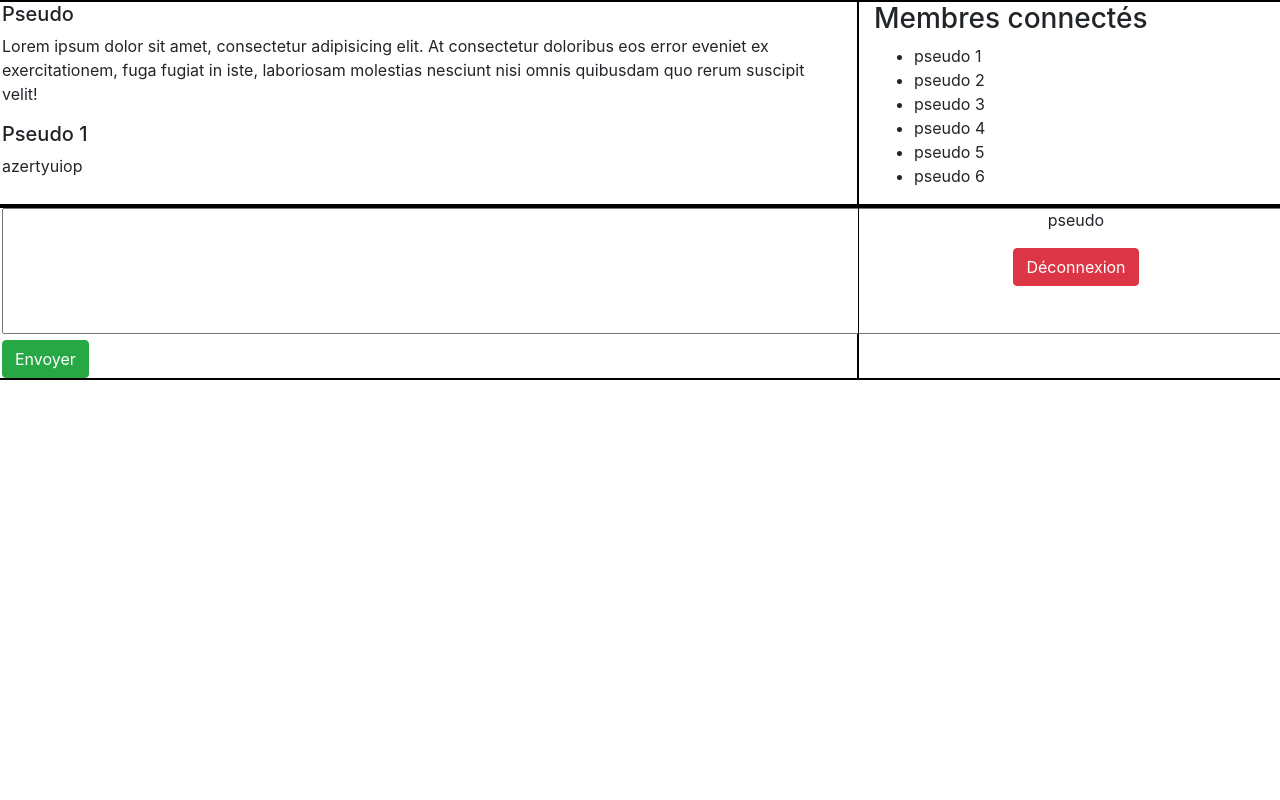
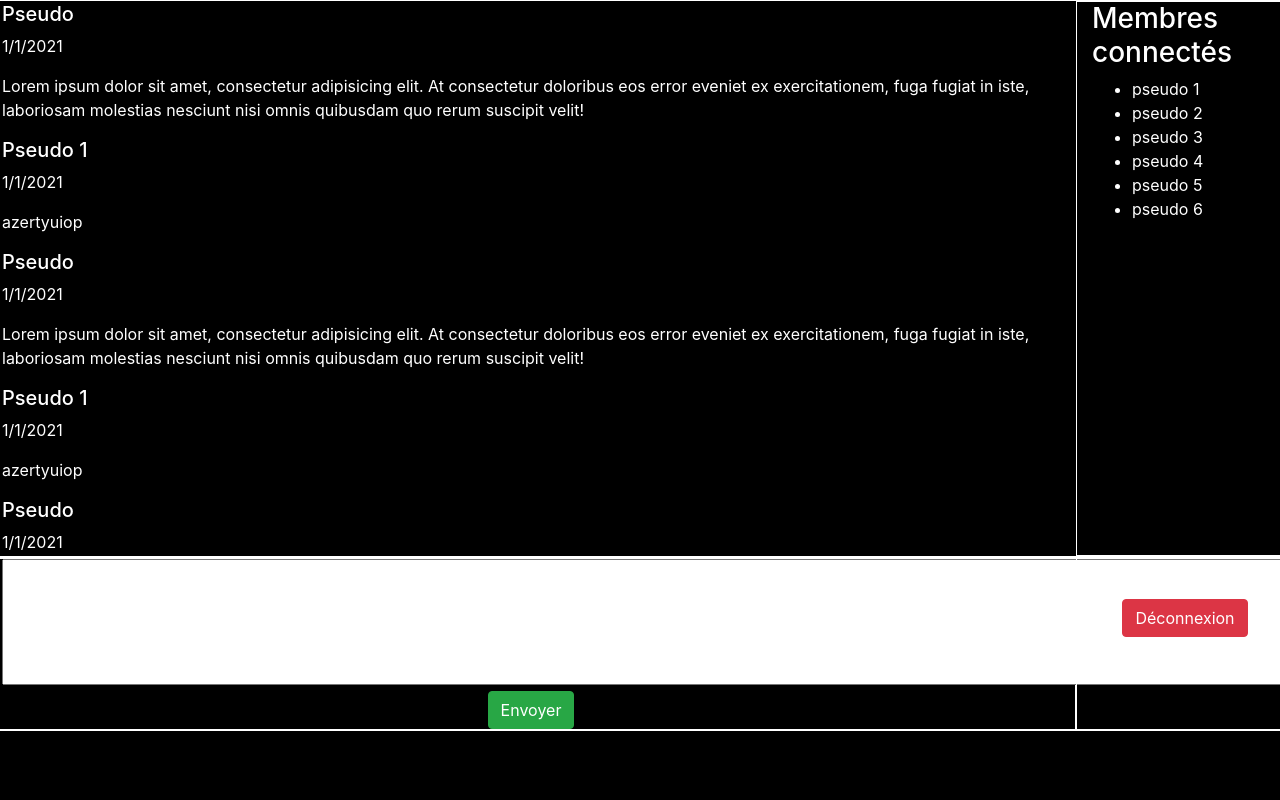
Before and after one commit to ValentinGratz/minichat_Ajax_HTMLCSS, a plain HTML site: page chat.html in a window 1280 px wide. Drawn offline with nearby package versions, Linux system fonts and the light colour scheme.

Commit message:
Add files via upload

```diff
--- a/chat.css
+++ b/chat.css
@@ -1,16 +1,17 @@
 body{
-
+    background-color: black;
+    color: white;
 }
 table {
     border-width:1px;
     border-style:solid;
-    border-color:black;
+    border-color:white;
 
 }
 div {
     border-width:1px;
     border-style:solid;
-    border-color:black;
+    border-color:white;
 }
 
 body, html {
--- a/chat.html
+++ b/chat.html
@@ -8,13 +8,25 @@
     </head>
     <body>
     <div class="row">
-        <div class="col-sm-8">
-            <h5>Pseudo</h5>
+        <div class="col-lg-10" style="overflow-x: hidden; overflow-y: scroll; border:#000000 1px solid; width: 500px; height: 555px;">
+            <h5>Pseudo</h5> <p>1/1/2021</p>
             <p>Lorem ipsum dolor sit amet, consectetur adipisicing elit. At consectetur doloribus eos error eveniet ex exercitationem, fuga fugiat in iste, laboriosam molestias nesciunt nisi omnis quibusdam quo rerum suscipit velit!</p>
-            <h5>Pseudo 1</h5>
+            <h5>Pseudo 1</h5> <p>1/1/2021</p>
+            <p>azertyuiop</p>
+            <h5>Pseudo</h5> <p>1/1/2021</p>
+            <p>Lorem ipsum dolor sit amet, consectetur adipisicing elit. At consectetur doloribus eos error eveniet ex exercitationem, fuga fugiat in iste, laboriosam molestias nesciunt nisi omnis quibusdam quo rerum suscipit velit!</p>
+            <h5>Pseudo 1</h5> <p>1/1/2021</p>
+            <p>azertyuiop</p>
+            <h5>Pseudo</h5> <p>1/1/2021</p>
+            <p>Lorem ipsum dolor sit amet, consectetur adipisicing elit. At consectetur doloribus eos error eveniet ex exercitationem, fuga fugiat in iste, laboriosam molestias nesciunt nisi omnis quibusdam quo rerum suscipit velit!</p>
+            <h5>Pseudo 1</h5> <p>1/1/2021</p>
+            <p>azertyuiop</p>
+            <h5>Pseudo</h5> <p>1/1/2021</p>
+            <p>Lorem ipsum dolor sit amet, consectetur adipisicing elit. At consectetur doloribus eos error eveniet ex exercitationem, fuga fugiat in iste, laboriosam molestias nesciunt nisi omnis quibusdam quo rerum suscipit velit!</p>
+            <h5>Pseudo 1</h5> <p>1/1/2021</p>
             <p>azertyuiop</p>
         </div>
-        <div class="col-sm-4">
+        <div class="col-lg-2">
             <h3>Membres connectés</h3>
             <!--liste des membres conecté à faire-->
                 <ul>
@@ -29,10 +41,11 @@
         </div>
     </div>
     <div class="row">
-        <div class="col-sm-8"><textarea name="" id="" cols="125" rows="5"></textarea><br>
+        <div class="col-lg-10" style="text-align:center;">
+            <textarea name="" id="" cols="150" rows="5"></textarea><br>
             <button type="button" class="btn btn-success">Envoyer</button>
         </div>
-        <div class="col-sm-4" id="param" style="text-align:center;">
+        <div class="col-lg-2" id="param" style="text-align:center;">
             <p>pseudo</p>
             <button type="button" class="btn btn-danger">Déconnexion</button>
         </div>
```
